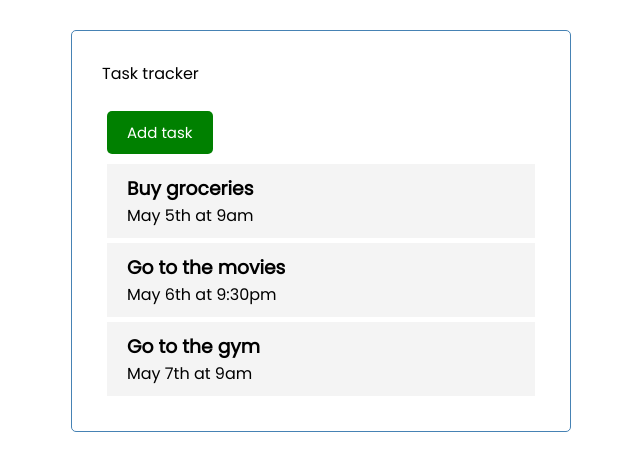
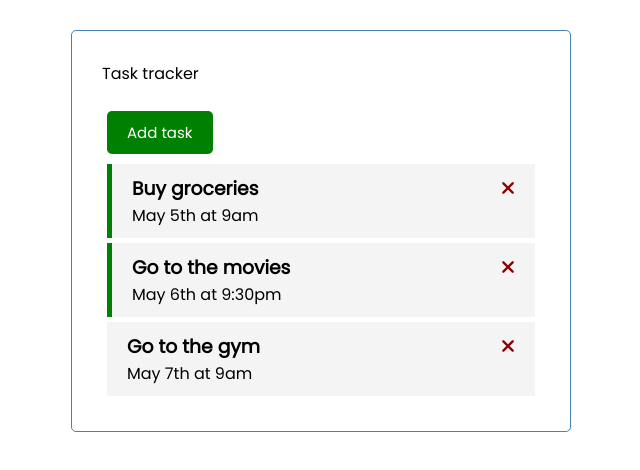
Before and after one commit to uxmoon/vue-task-tracker, a Vue app: page / in a window 1280 px wide. Shown: the top 470 px of the page, without its empty margins (319-959 px from the left). Built offline with nearby package versions, Linux system fonts and the light colour scheme.

Commit message:
Add custom event from child to parent

```diff
--- a/src/App.vue
+++ b/src/App.vue
@@ -1,7 +1,7 @@
 <template>
   <div class="container">
     <Header title="Task tracker" />
-    <Tasks :tasks="tasks" />
+    <Tasks :tasks="tasks" @delete-task="deleteTask" />
   </div>
 </template>
 
@@ -18,6 +18,14 @@
   data() {
     return {
       tasks: []
+    }
+  },
+  methods: {
+    deleteTask(id) {
+      // console.log('task', id)
+      if (confirm('Are you sure?')) {
+        this.tasks = this.tasks.filter((task) => task.id !== id)
+      }
     }
   },
   created() {
--- a/src/components/Task.vue
+++ b/src/components/Task.vue
@@ -1,6 +1,9 @@
 <template>
-  <div class="task">
-    <h3>{{ task.text }}</h3>
+  <div :class="[task.reminder ?'reminder':'', 'task']">
+    <h3>
+      {{ task.text }}
+      <i @click="onDelete(task.id)" class="fa-solid fa-xmark"></i>
+    </h3>
     <p>{{ task.day }}</p>
   </div>
 </template>
@@ -10,13 +13,18 @@
   name: 'Task',
   props: {
     task: Object
+  },
+  methods: {
+    onDelete(id) {
+      this.$emit('delete-task', id)
+    }
   }
 }
 </script>
 
 <style scope>
-.fas {
-  color: red;
+.fa-solid {
+  color: darkred;
 }
 .task {
   background: #f4f4f4;
--- a/src/components/Tasks.vue
+++ b/src/components/Tasks.vue
@@ -1,6 +1,6 @@
 <template>
   <div v-for="task in tasks" :key="task.id">
-    <Task :task="task" />
+    <Task :task="task" @delete-task="$emit('delete-task', task.id)" />
   </div>
 </template>
 
@@ -13,6 +13,7 @@
   },
   props: {
     tasks: Array
-  }
+  },
+  emits: ['delete-task']
 }
 </script>
```
